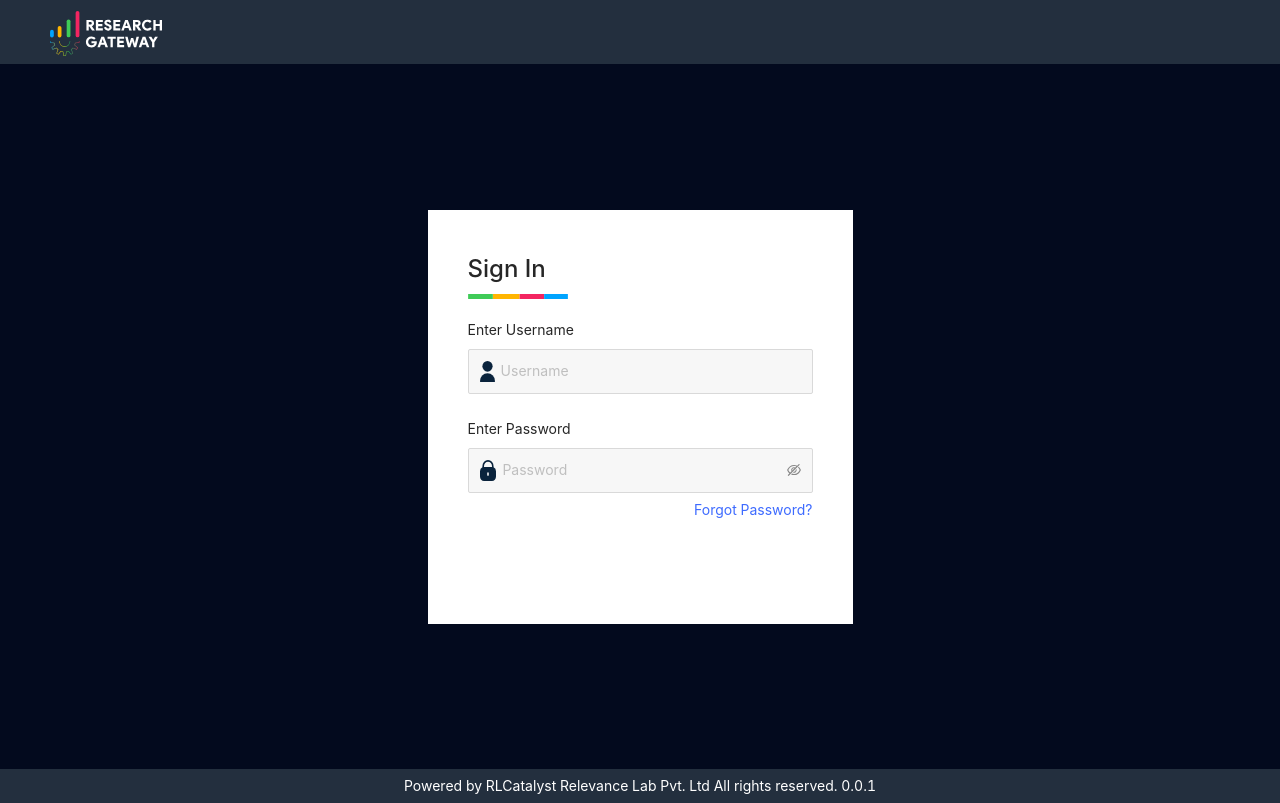
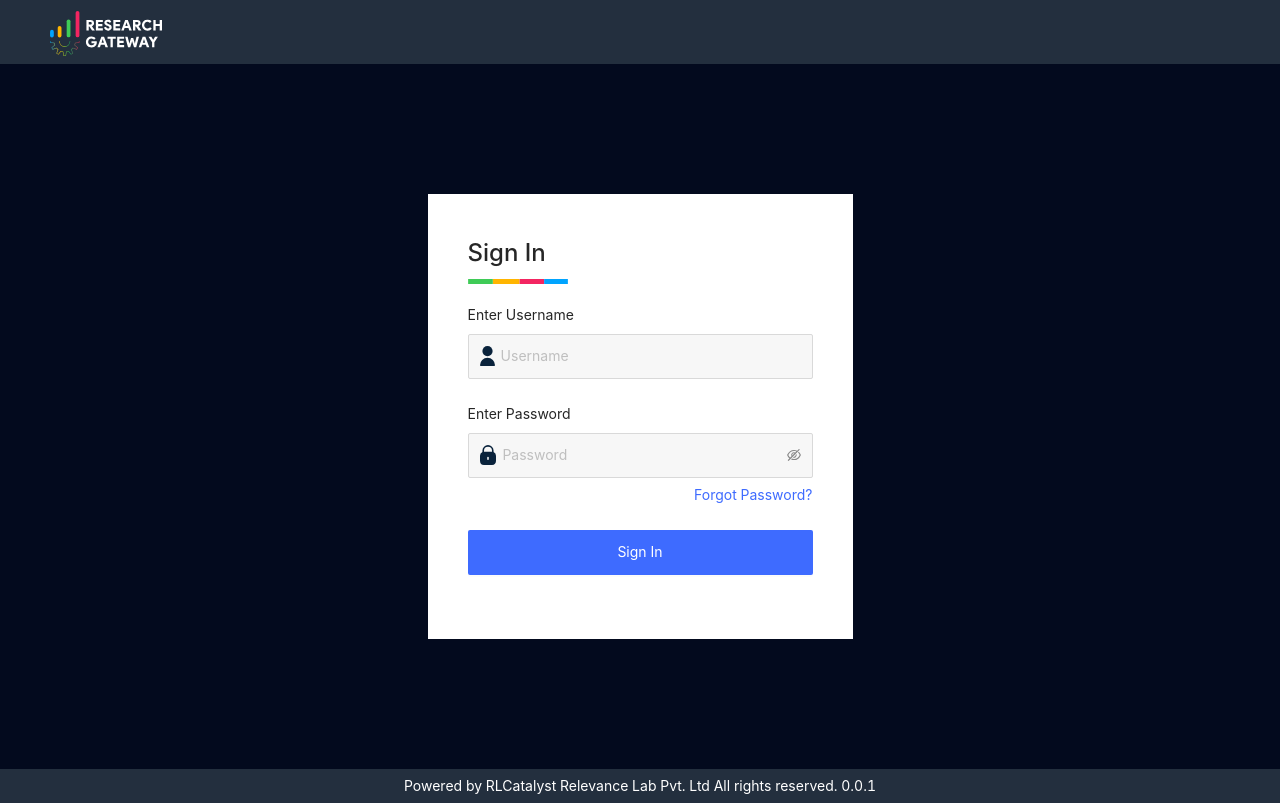
Before and after one commit to stechx1/research-gateway, a Next.js app: page /sign-in in a window 1280 px wide. Built offline with nearby package versions, Linux system fonts and the light colour scheme.

Commit message:
feat(sign-in): add button component

```diff
--- a/src/collections/SignInForm/SignInForm.jsx
+++ b/src/collections/SignInForm/SignInForm.jsx
@@ -7,6 +7,7 @@ import {
   StyledInputPassword,
   StyledLink,
 } from './elements';
+import Button from '../../components/Button/Button';
 
 const SignInForm = () => {
   return (
@@ -33,11 +34,12 @@ const SignInForm = () => {
               visible ? <EyeTwoTone /> : <EyeInvisibleOutlined />
             }
           />
-          <div style={{ textAlign: 'right', marginTop: '6px' }}>
+          <div style={{ textAlign: 'right', marginTop: '6px', marginBottom: "24px" }}>
             <StyledLink onClick={() => console.log('Forgot Password')}>
               Forgot Password?
             </StyledLink>
           </div>
+          <Button>Sign In</Button>
         </Form.Item>
       </Form>
     </StyledFormContainer>
--- a/src/collections/SignInForm/elements.jsx
+++ b/src/collections/SignInForm/elements.jsx
@@ -2,7 +2,7 @@ import { Input } from 'antd';
 import styled from 'styled-components';
 
 export const StyledFormContainer = styled.div`
-  height: 414px;
+  /* height: 414px; */
   width: 425px;
   background: #fff;
   display: flex;
--- /dev/null
+++ b/src/components/Button/Button.jsx
@@ -0,0 +1,8 @@
+import React from 'react';
+import { StyledButton } from './elements';
+
+const Button = (props) => {
+  return <StyledButton {...props} />;
+};
+
+export default Button;
--- /dev/null
+++ b/src/components/Button/elements.jsx
@@ -0,0 +1,16 @@
+import { Button } from 'antd';
+import styled from 'styled-components';
+
+export const StyledButton = styled(Button)`
+  background: #3e6bff;
+  border: none;
+  color: #fff;
+  height: 45px;
+  width: 100%;
+
+  &:hover{
+    background: #3155CC;
+    border: none;
+    color: #fff;
+  }
+`;
--- /dev/null
+++ b/src/components/Button/index.js
@@ -0,0 +1 @@
+export * from "./Button";
```
